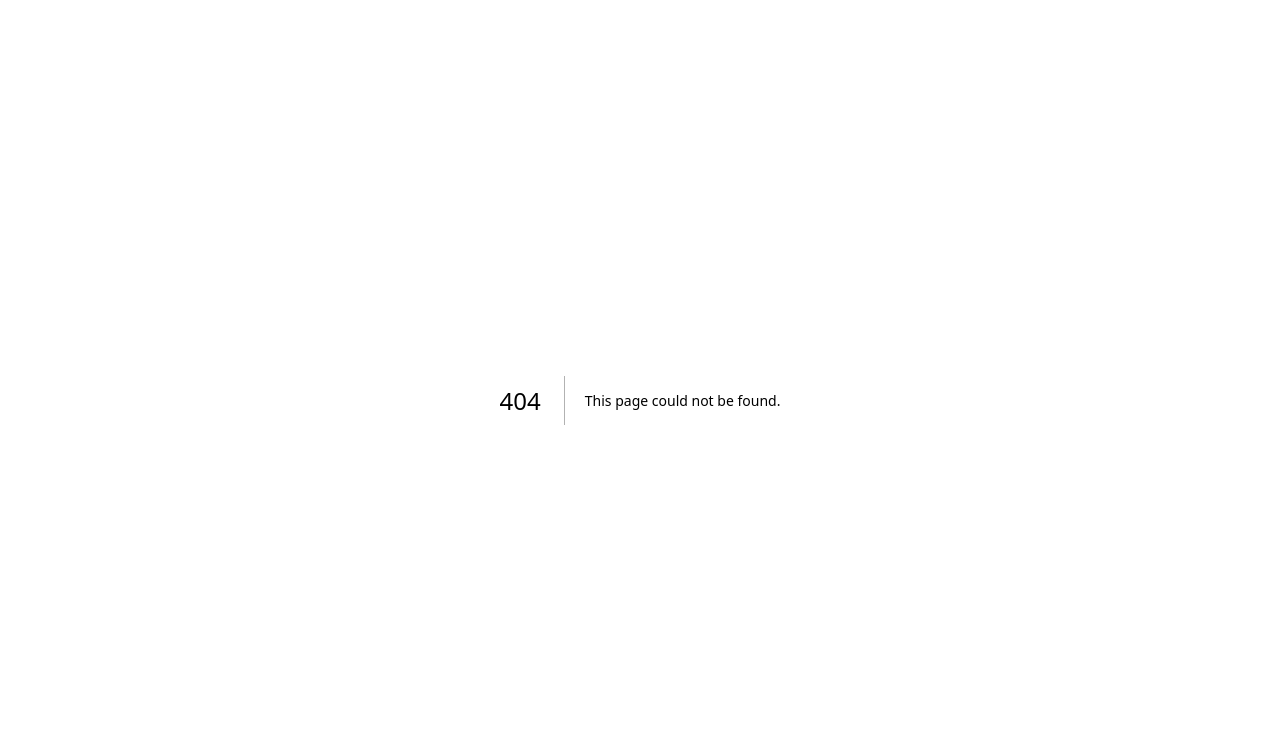
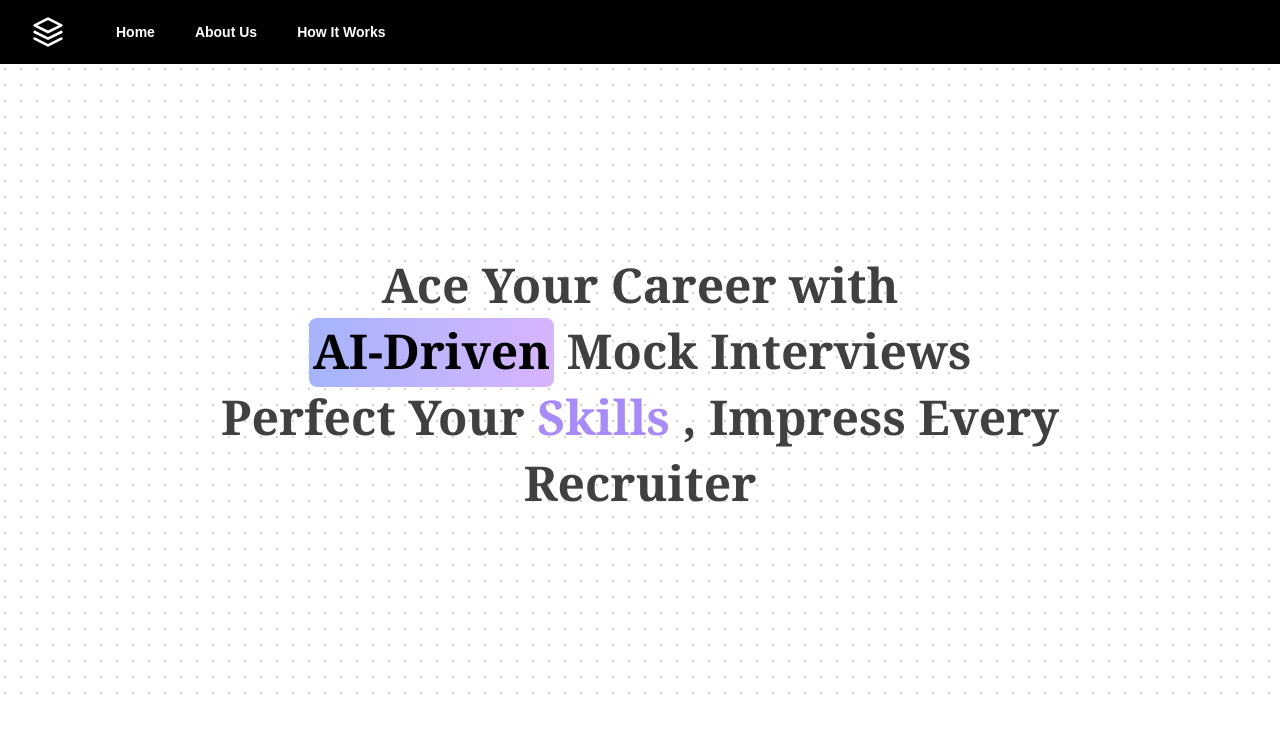
Before and after one commit to KiranBabu007/AI-Interviewer, a Next.js app in the folder my-app/: page /Home in a window 1280 px wide. Before the commit this address had no page. Shown: the top 732 px of the page. Built offline with nearby package versions, Linux system fonts and the light colour scheme.

Commit message:
feat: create Home page layout with Landing component and Navbar; remove old dashboard components

```diff
--- a/my-app/app/dashboard/_components/Navbar.tsx
+++ b/my-app/app/Home/_components/Navbar.tsx
@@ -9,7 +9,7 @@ const Navbar = () => {
   const [isOpen, setIsOpen] = useState(false)
 
   return (
-    <nav className="bg-black text-white ">
+    <nav className="bg-black text-white">
       <div className="max-w-7xl mx-auto px-4 sm:px-6 lg:px-8">
         <div className="flex items-center justify-between h-16">
           <div className="flex items-center">
@@ -25,8 +25,8 @@ const Navbar = () => {
             <div className="hidden md:block">
               <div className="ml-10 flex items-baseline space-x-4 font-bold">
                 <Link href="/" className="px-3 py-2 rounded-md text-sm transform transition-transform duration-200 hover:scale-110">Home</Link>
-                <Link href="/technical-interview" className="px-3 py-2 rounded-md text-sm transform transition-transform duration-200 hover:scale-110">Technical Interview</Link>
-                <Link href="/hr-interview" className="px-3 py-2 rounded-md text-sm transform transition-transform duration-200 hover:scale-110">HR Interview</Link>
+                <Link href="/about-us" className="px-3 py-2 rounded-md text-sm transform transition-transform duration-200 hover:scale-110">About Us</Link>
+                <Link href="/how-it-works" className="px-3 py-2 rounded-md text-sm transform transition-transform duration-200 hover:scale-110">How It Works</Link>
               </div>
             </div>
           </div>
@@ -38,35 +38,21 @@ const Navbar = () => {
           <div className="-mr-2 flex md:hidden">
             <button
               onClick={() => setIsOpen(!isOpen)}
-              type="button"
-              className="bg-gray-900 inline-flex items-center justify-center p-2 rounded-md text-gray-400 hover:text-white hover:bg-gray-700 focus:outline-none focus:ring-2 focus:ring-offset-2 focus:ring-offset-gray-800 focus:ring-white"
-              aria-controls="mobile-menu"
-              aria-expanded="false"
+              className="inline-flex items-center justify-center p-2 rounded-md text-gray-400 hover:text-white hover:bg-gray-700 focus:outline-none focus:bg-gray-700 focus:text-white"
             >
               <span className="sr-only">Open main menu</span>
-              {!isOpen ? (
-                <Menu className="block h-6 w-6" aria-hidden="true" />
-              ) : (
-                <X className="block h-6 w-6" aria-hidden="true" />
-              )}
+              {isOpen ? <X className="block h-6 w-6" /> : <Menu className="block h-6 w-6" />}
             </button>
           </div>
         </div>
       </div>
 
       {isOpen && (
-        <div className="md:hidden" id="mobile-menu">
+        <div className="md:hidden">
           <div className="px-2 pt-2 pb-3 space-y-1 sm:px-3">
-            <Link href="/" className="block px-3 py-2 rounded-md text-base font-medium hover:bg-gray-700 hover:text-white">Home</Link>
-            <Link href="/technical-interview" className="block px-3 py-2 rounded-md text-base font-medium hover:bg-gray-700 hover:text-white">Technical Interview</Link>
-            <Link href="/hr-interview" className="block px-3 py-2 rounded-md text-base font-medium hover:bg-gray-700 hover:text-white">HR Interview</Link>
-          </div>
-          <div className="pt-4 pb-3 border-t border-gray-700">
-            <div className="flex items-center px-5">
-              <div className="flex-shrink-0">
-                <UserButton />
-              </div>
-            </div>
+            <Link href="/" className="block px-3 py-2 rounded-md text-base font-medium text-white hover:bg-gray-700">Home</Link>
+            <Link href="/about-us" className="block px-3 py-2 rounded-md text-base font-medium text-white hover:bg-gray-700">About Us</Link>
+            <Link href="/how-it-works" className="block px-3 py-2 rounded-md text-base font-medium text-white hover:bg-gray-700">How It Works</Link>
           </div>
         </div>
       )}
--- a/my-app/app/dashboard/_components/Header.tsx
+++ /dev/null
@@ -1,21 +0,0 @@
-import { UserButton } from "@clerk/nextjs"
-import Image from "next/image"
-
-
-const Header = () => {
-  return (
-    <div className="flex p-4 items-center justify-between bg-secondary shadow-md font-sans">
-
-      <Image src={'/logo.svg'} alt='logo' width={80} height={80} />
-      <ul className="flex gap-6">
-        <li className=" hover:text-blue-900 hover:font-bold transition-all">Dashboard</li>
-        <li className=" hover:text-blue-900 hover:font-bold transition-all">HR Interview</li>
-        <li className=" hover:text-blue-900 hover:font-bold transition-all">Technical Interview</li>
-        <li className=" hover:text-blue-900 hover:font-bold transition-all">Report</li>
-      </ul>
-      <UserButton/>
-    </div>
-  )
-}
-
-export default Header
--- a/my-app/app/layout.tsx
+++ b/my-app/app/layout.tsx
@@ -1,6 +1,6 @@
 import localFont from "next/font/local";
 import "./globals.css";
-import { ClerkProvider, SignInButton } from "@clerk/nextjs";
+import { ClerkProvider} from "@clerk/nextjs";
 import { dark } from '@clerk/themes';
 import { ReactNode } from 'react';
 
--- a/my-app/app/page.tsx
+++ b/my-app/app/page.tsx
@@ -7,9 +7,8 @@ export default function HomePage() {
   const [isLoading, setIsLoading] = useState(true);
 
   useEffect(() => {
-    // Set loading to true and redirect to /dashboard
     setIsLoading(true);
-    router.push("/dashboard");
+    router.push("/Home");
 
   }, [router]);
 
--- a/my-app/middleware.ts
+++ b/my-app/middleware.ts
@@ -2,7 +2,7 @@ import { clerkMiddleware, createRouteMatcher } from '@clerk/nextjs/server'
 
 
 
-const isProtectedRoute = createRouteMatcher(['/dashboard(.*)', '/forum(.*)'])
+const isProtectedRoute = createRouteMatcher(['/dashboard(.*)', '/forum(.*)','/'])
 
 export default clerkMiddleware(async (auth, req) => {
   if (isProtectedRoute(req)) await auth.protect()
```
Also changed, not shown: my-app/app/Home/_components/Landing.tsx (renamed from my-app/app/dashboard/_components/Landing.tsx), my-app/app/Home/layout.tsx (renamed from my-app/app/dashboard/layout.tsx), my-app/app/Home/page.tsx (renamed from my-app/app/dashboard/page.tsx).
